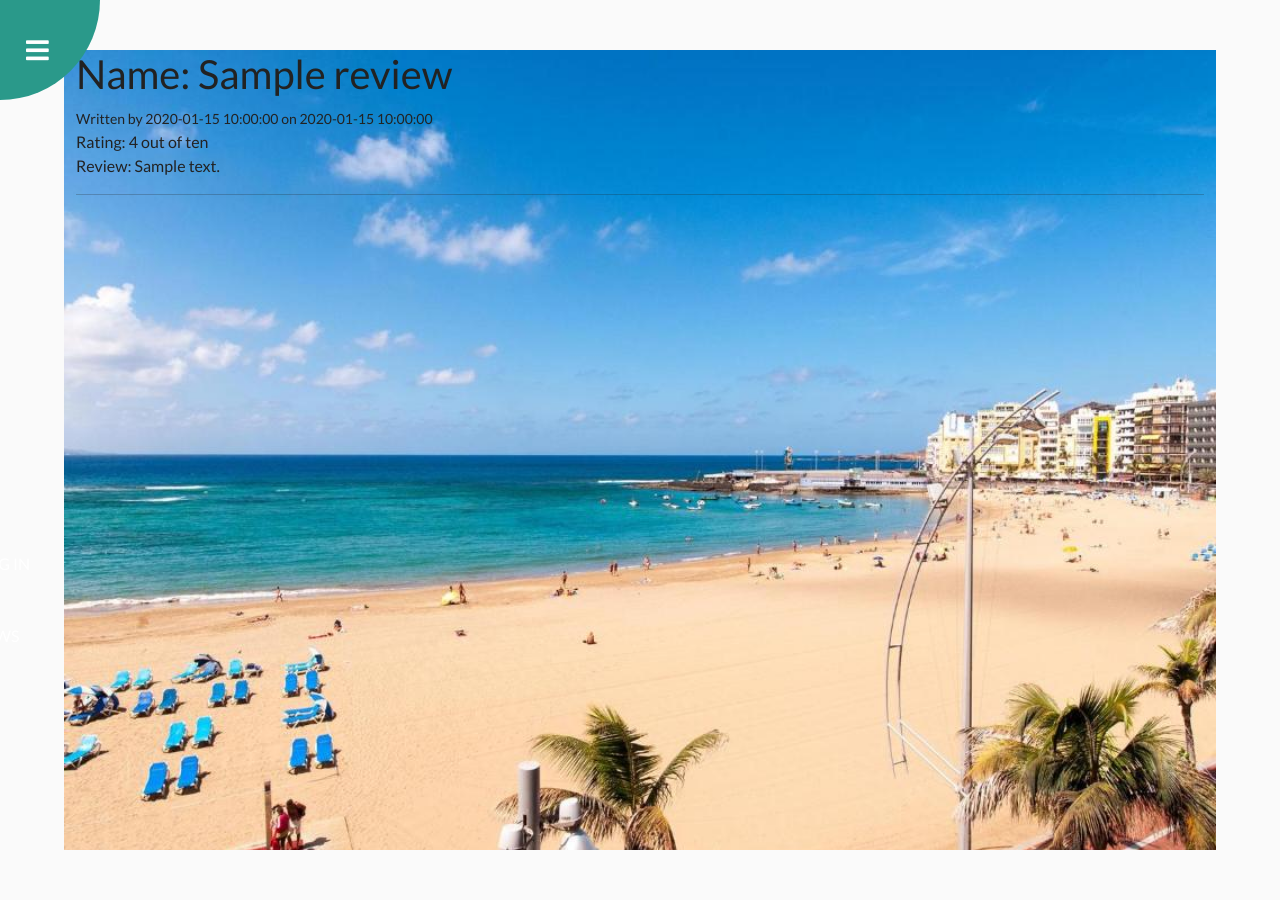
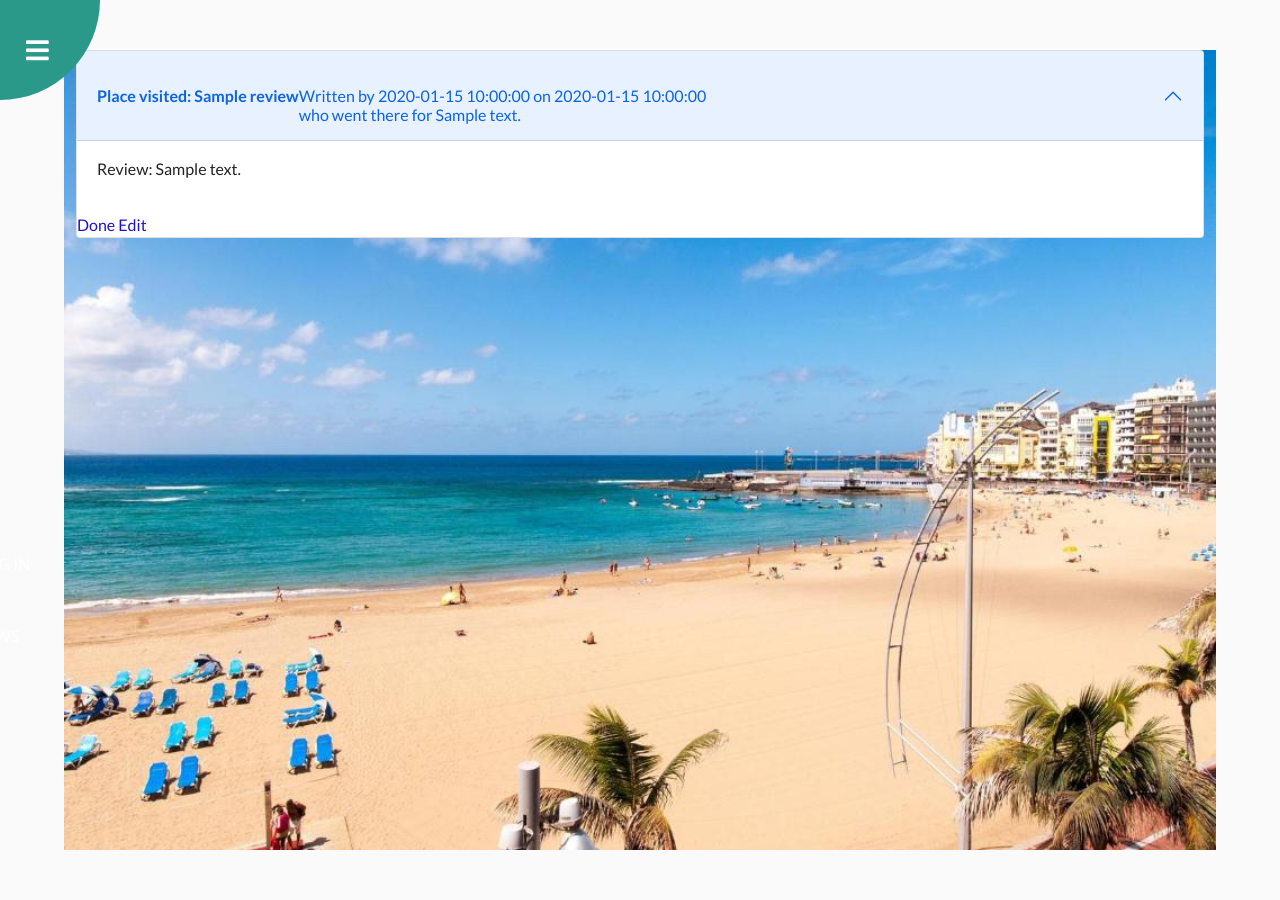
Before and after one commit to ANDREWAHN-UK/Milestone-Three, a Flask app: page /reviews in a window 1280 px wide. Run offline with Flask 2, Linux system fonts and the light colour scheme; a database or web service that is not in the repository returns one stand-in record (values such as "Sample title"); some libraries are stand-ins or nearby versions.

Commit message:
templates - reworked profile.html and reviews.html to properly display and process reviews from the databse; edited some for loops in edit_review.html

```diff
--- a/templates/reviews.html
+++ b/templates/reviews.html
@@ -3,23 +3,30 @@
 
 <div class="container-fluid view-review-container">
 
-  <div class="col-sm-12">
-    {% for review in reviews[:5] %}
+  <div class="row">
+    <div class="accordion" id="accordionExample">{% for review in reviews [:6]%}
+    <div class="accordion-item">
+      <h2 class="accordion-header" id="headingOne">
+        <button class="accordion-button" type="button" data-bs-toggle="collapse" data-bs-target="#collapseOne" aria-expanded="true" aria-controls="collapseOne">
+          <strong>Place visited: {{ review.place_name }}</strong><br>
+          Written by {{review.created_by| capitalize}} on {{review.visit_date}} <br>
+          who went there for {{review.visit_type}}
+        </button>
+      </h2>
+      <div id="collapseOne" class="accordion-collapse collapse show" aria-labelledby="headingOne" data-bs-parent="#accordionExample">
+        <div class="accordion-body">
+          <p>Review: {{review.place_review | safe}}</p>
+        </div>
+        <div class="col-sm-3"> <a href="" class="btn-small green accent-4">Done</a>
+          <a href="{{ url_for('edit_review', review_id=review._id) }}" class="btn-small light-blue lighten-1">Edit</a></div>
+      </div>
+    </div>
+    {% endfor %}
+  </div>
+
+  </div>
 
 
-    <h1>Name: {{review.place_name}}</h1>
-    <small>Written by {{review.created_by| capitalize}} on {{review.visit_date}}</small>
-
-    <div>
-      Rating: {{review.place_rating}} out of ten <br>
-      Review: {{review.place_review | safe}}
-      <hr>
-      {% endfor %}
-    </div>
-
-
-
-  </div>
 
 
 </div>
```
Also changed, not shown: templates/edit_review.html (+10 -2 lines), templates/profile.html (+21 -33 lines).
